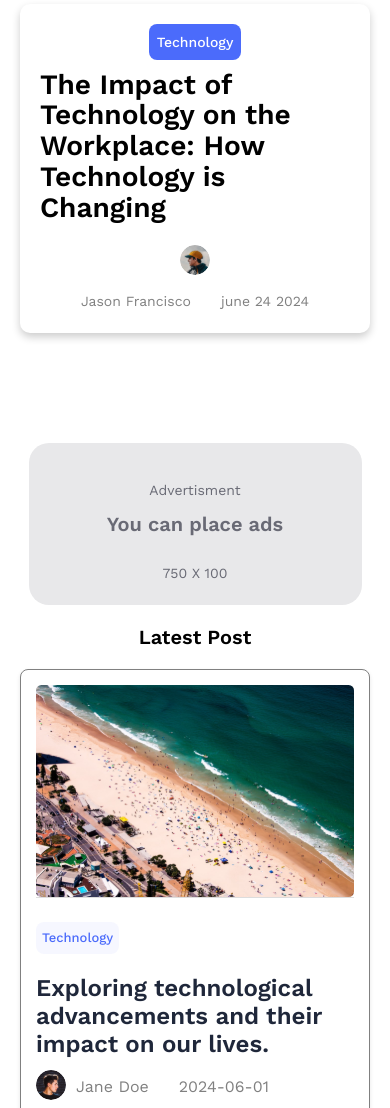
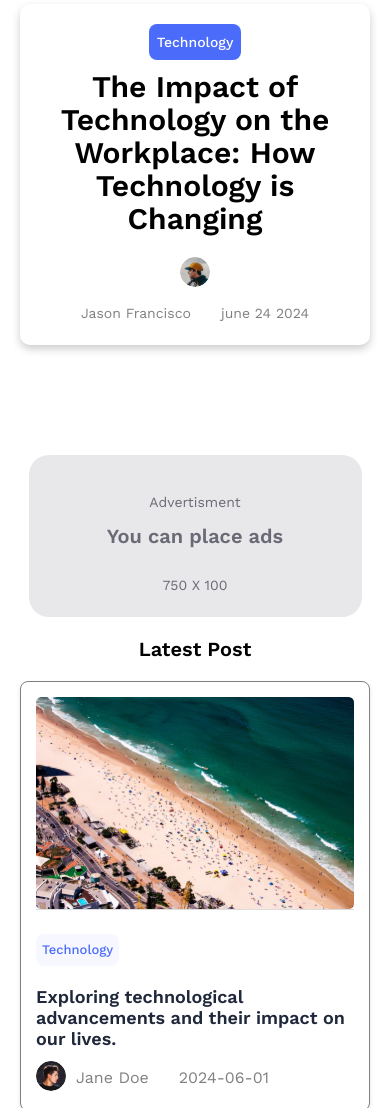
Before and after one commit to LITEOFTHEWORLD/blogproject, a Next.js app: page / in a window 390 px wide. Shown: the part 367-1475 px from the top of the page. Built offline with nearby package versions, Linux system fonts and the light colour scheme.

Commit message:
i guess am done

```diff
--- a/src/app/page.module.css
+++ b/src/app/page.module.css
@@ -296,7 +296,8 @@
   }
 
   .heading {
-    font-size: 28px;
+    font-size: 30px;
+    text-align: center;
   }
 
   .image_and_text {
--- a/src/components/NewCard/NewCard.module.css
+++ b/src/components/NewCard/NewCard.module.css
@@ -178,7 +178,7 @@
 .card_text {
   padding-top: 15px;
   font-family: "Work Sans", sans-serif;
-  font-size: 24px;
+  font-size: 18px;
   margin-bottom: 5px;
   font-weight: 600;
 }
```
